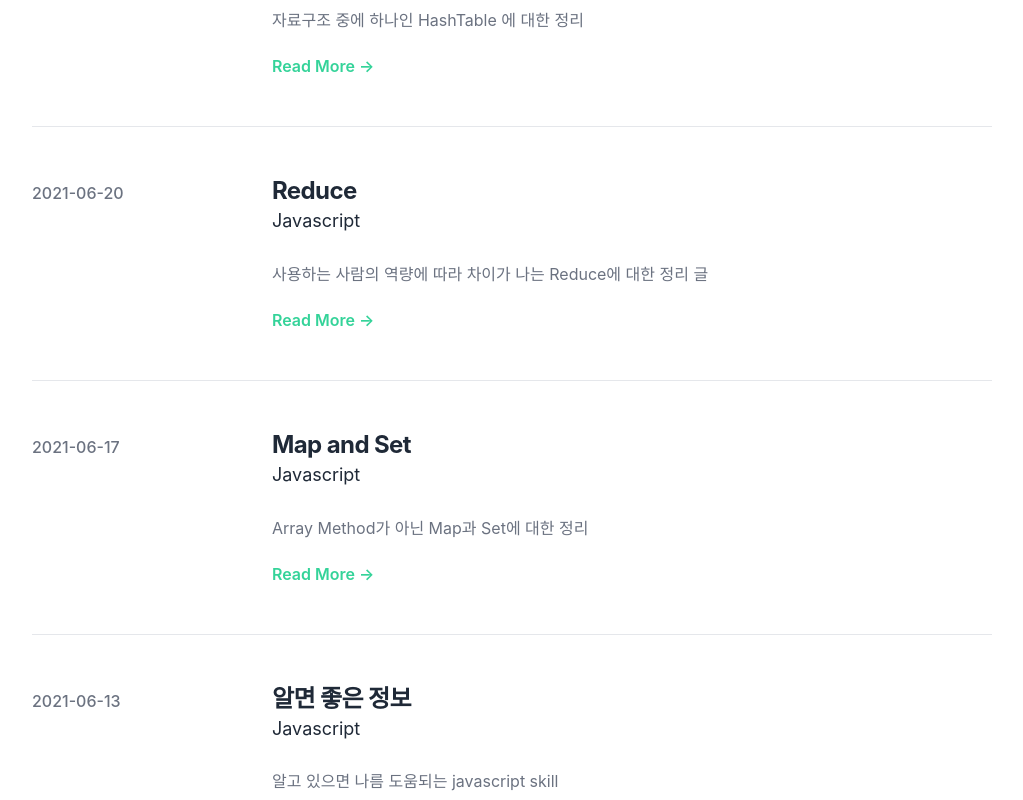
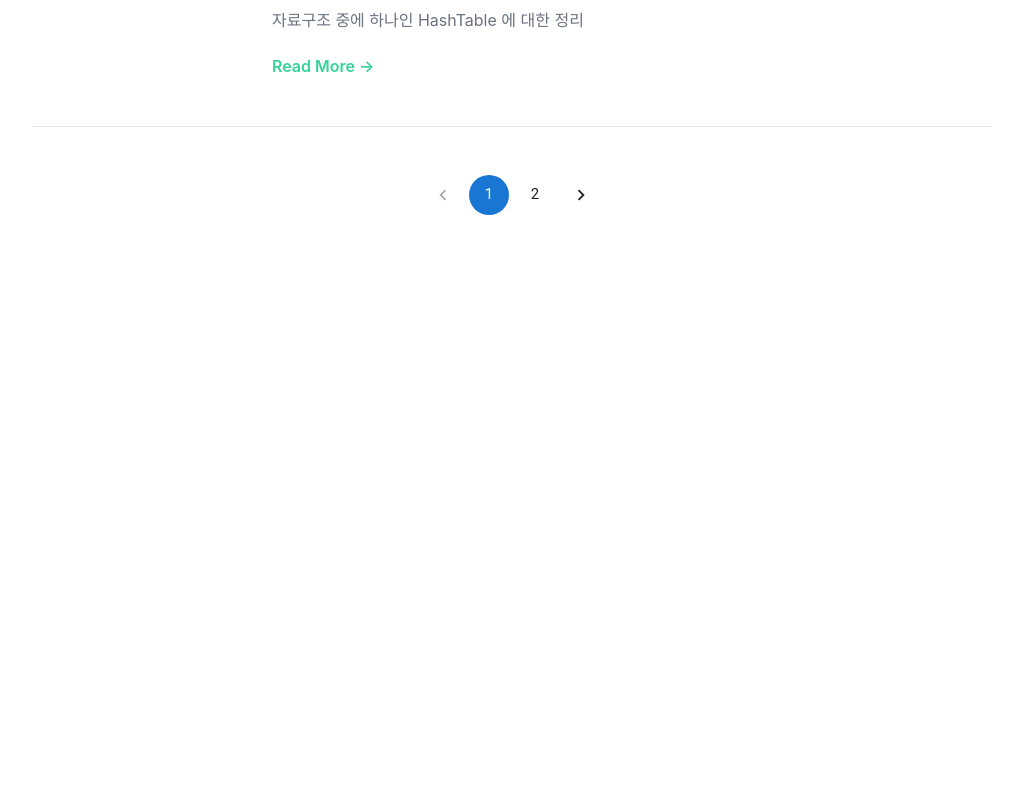
Before and after one commit to wonlee6/wonlee6-blog, a Next.js app: page / in a window 1280 px wide. Shown: the part 2640-3440 px from the top of the page, without its empty margins (128-1151 px from the left). After the commit the page ends 2967 px from the top, so only its background shows below. Built offline with nearby package versions, Linux system fonts and the light colour scheme.

Commit message:
add pagination

```diff
--- a/pages/index.tsx
+++ b/pages/index.tsx
@@ -1,6 +1,9 @@
+import {useMemo, useState} from 'react'
 import {GetStaticProps} from 'next'
+import Link from 'next/link'
 import {PostData, getSortedPostsData} from '@/lib/posts'
-import Link from 'next/link'
+import Pagination from '@mui/material/Pagination'
+import Stack from '@mui/material/Stack'
 
 export const getStaticProps: GetStaticProps = async () => {
   const allPostsData = getSortedPostsData()
@@ -12,8 +15,26 @@ export const getStaticProps: GetStaticProps = async () => {
 }
 
 export default function Home({allPostsData}: {allPostsData: PostData[]}) {
+  const postsLength = Math.ceil(allPostsData.length / 10)
+  const [currentPage, setCurrentPage] = useState(1)
+
+  const handlePagination = (
+    event: React.ChangeEvent<unknown>,
+    page: number
+  ) => {
+    setCurrentPage(page)
+    window.scrollTo({
+      top: 0,
+      behavior: 'auto'
+    })
+  }
+
+  const filteredPostsData = useMemo(() => {
+    return [...allPostsData].slice(currentPage * 10 - 10, currentPage * 10)
+  }, [allPostsData, currentPage])
+
   return (
-    <main className='h-full w-3/4 mt-0 mb-0 ml-auto mr-auto'>
+    <main className='h-full w-3/4 my-0 mx-auto'>
       <div className='mt-28 w-full h-full mb-auto divide-y divide-gray-200 dark:divide-gray-700'>
         <div className='space-y-2 pt-6 pb-8 md:space-y-5'>
           <h1 className='text-3xl font-extrabold leading-9 tracking-tight text-gray-900 dark:text-gray-100 sm:text-4xl sm:leading-10 md:text-6xl md:leading-14'>
@@ -21,7 +42,7 @@ export default function Home({allPostsData}: {allPostsData: PostData[]}) {
           </h1>
         </div>
         <ul className='divide-y divide-gray-200 dark:divide-gray-700'>
-          {allPostsData.map((item) => (
+          {filteredPostsData.map((item) => (
             <li key={item.id} className='py-12'>
               <article>
                 <div className='space-y-2 xl:grid xl:grid-cols-4 xl:items-baseline xl:space-y-0'>
@@ -52,6 +73,17 @@ export default function Home({allPostsData}: {allPostsData: PostData[]}) {
             </li>
           ))}
         </ul>
+        <div className='mb-28 pt-12 flex justify-center'>
+          <Stack spacing={2}>
+            <Pagination
+              page={currentPage}
+              onChange={handlePagination}
+              count={postsLength}
+              color='primary'
+              size='large'
+            />
+          </Stack>
+        </div>
       </div>
     </main>
   )
```
